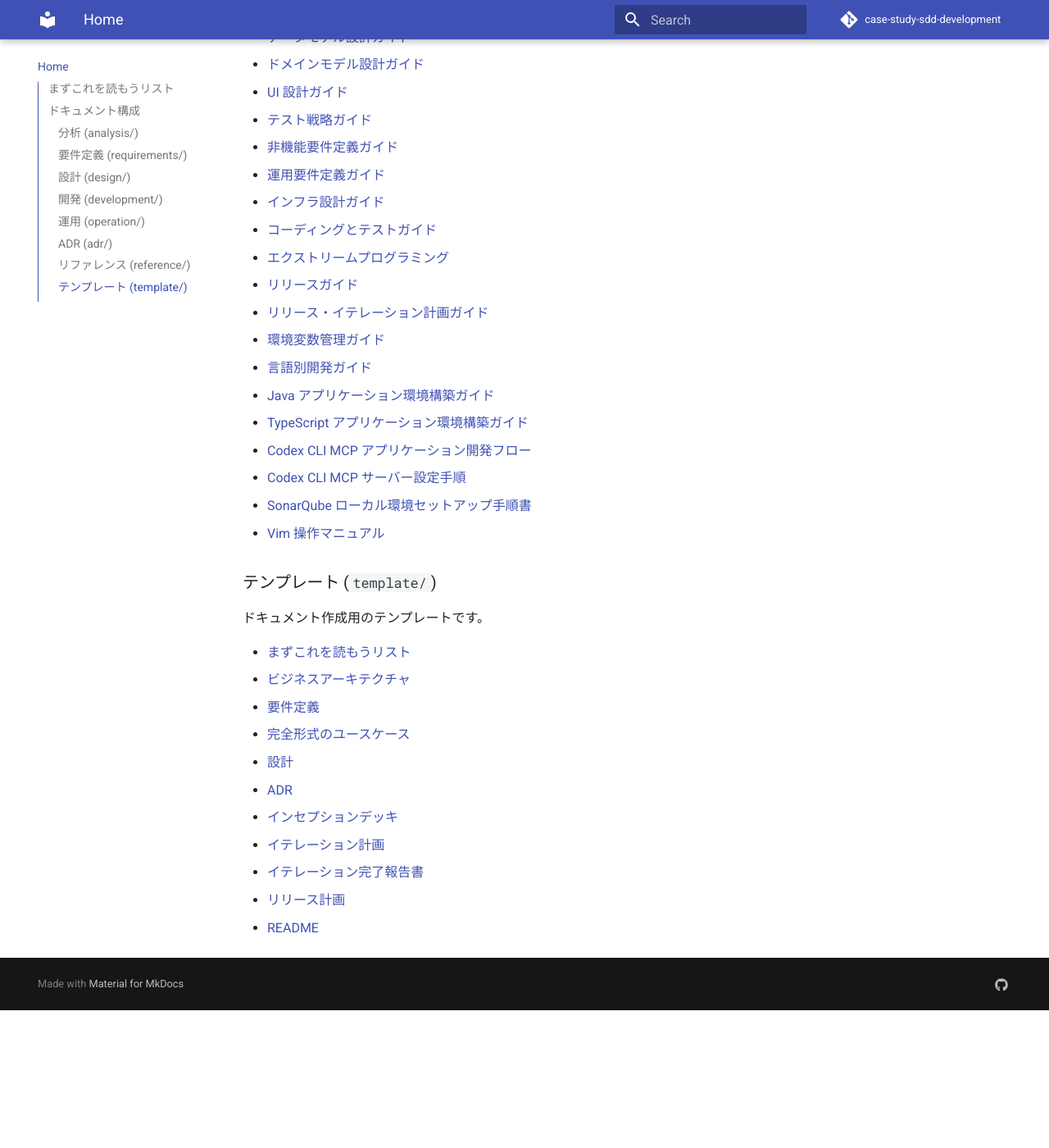
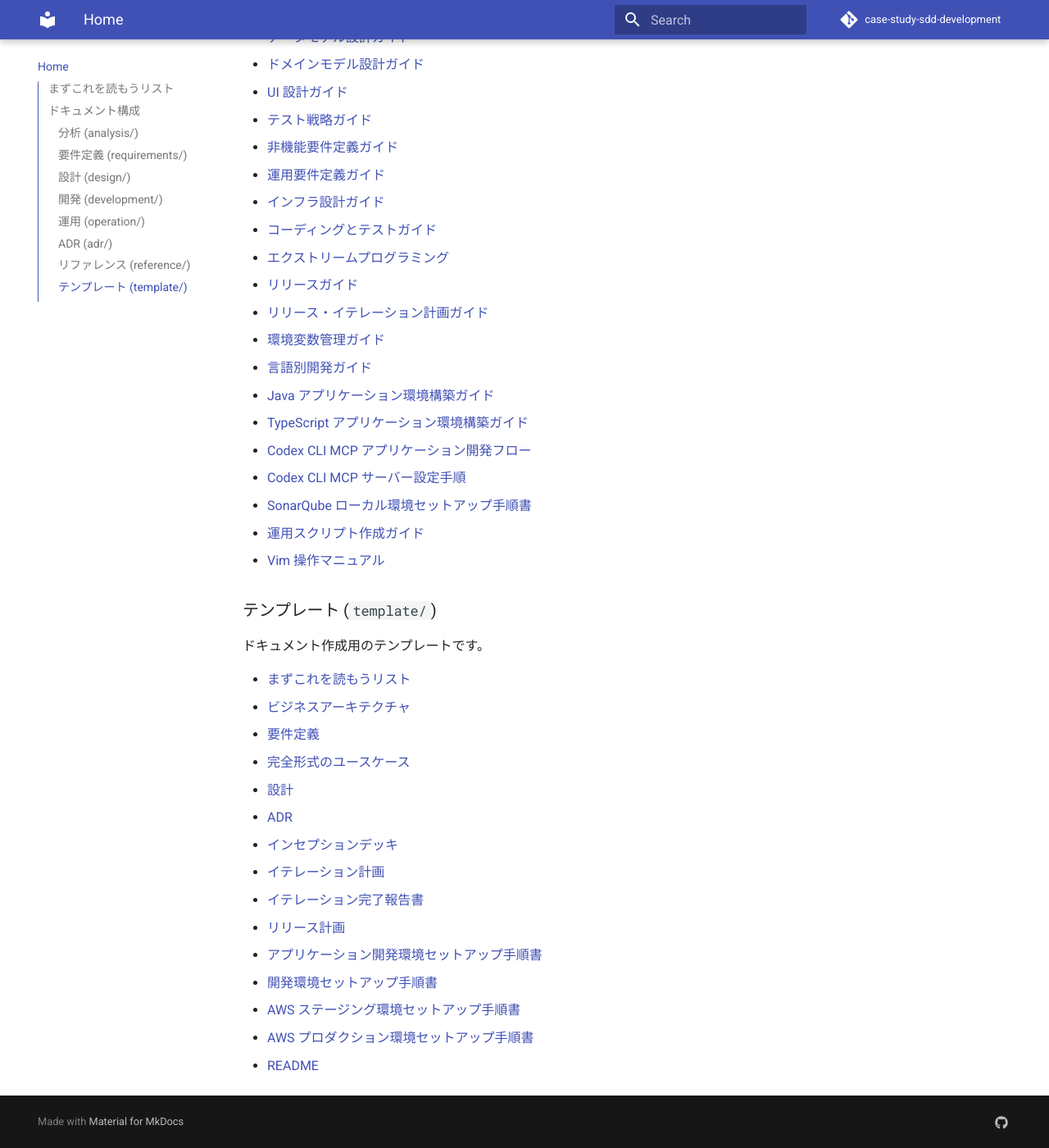
Before and after one commit to k2works/case-study-sdd-development, an MkDocs documentation site: the page built from docs/index.md, in a window 1280 px wide and 1400 px high, scrolled down 2464 px. Shown: the whole window at 82% size. Built offline with MkDocs 1.6.1 and Material for MkDocs 9.7.7, drawn with Linux system fonts in a browser that asks for light colours; comment, search, counter and statistics services are not loaded; before the commit the page ends 3696 px from its top, so only the background shows below that.

Commit message:
docs: ドキュメントインデックスに未登録ファイルを追加
運用スクリプト作成ガイド、環境セットアップ手順書テンプレートを
docs/index.md、mkdocs.yml、各ディレクトリ index.md に追加。

Co-Authored-By: Claude Opus 4.6 (1M context) <noreply@anthropic.com>

```diff
--- a/docs/index.md
+++ b/docs/index.md
@@ -86,6 +86,7 @@
 - [Codex CLI MCP アプリケーション開発フロー](./reference/CodexCLIMCPアプリケーション開発フロー.md)
 - [Codex CLI MCP サーバー設定手順](./reference/CodexCLIMCPサーバー設定手順.md)
 - [SonarQube ローカル環境セットアップ手順書](./reference/SonarQubeローカル環境セットアップ手順書.md)
+- [運用スクリプト作成ガイド](./reference/運用スクリプト作成ガイド.md)
 - [Vim 操作マニュアル](./reference/Vim操作マニュアル.md)
 
 ### テンプレート (`template/`)
@@ -102,4 +103,8 @@
 - [イテレーション計画](./template/イテレーション計画.md)
 - [イテレーション完了報告書](./template/イテレーション完了報告書.md)
 - [リリース計画](./template/リリース計画.md)
+- [アプリケーション開発環境セットアップ手順書](./template/アプリケーション開発環境セットアップ手順書.md)
+- [開発環境セットアップ手順書](./template/開発環境セットアップ手順書.md)
+- [AWS ステージング環境セットアップ手順書](./template/AWSステージング環境セットアップ手順書.md)
+- [AWS プロダクション環境セットアップ手順書](./template/AWSプロダクション環境セットアップ手順書.md)
 - [README](./template/README.md)
--- a/mkdocs.yml
+++ b/mkdocs.yml
@@ -119,6 +119,7 @@ nav:
       - Codex CLI MCP アプリケーション開発フロー: reference/CodexCLIMCPアプリケーション開発フロー.md
       - Codex CLI MCP サーバー設定手順: reference/CodexCLIMCPサーバー設定手順.md
       - SonarQube ローカル環境セットアップ手順書: reference/SonarQubeローカル環境セットアップ手順書.md
+      - 運用スクリプト作成ガイド: reference/運用スクリプト作成ガイド.md
       - Vim 操作マニュアル: reference/Vim操作マニュアル.md
   - ADR:
       - 概要: adr/index.md
@@ -134,4 +135,8 @@ nav:
       - イテレーション計画: template/イテレーション計画.md
       - イテレーション完了報告書: template/イテレーション完了報告書.md
       - リリース計画: template/リリース計画.md
+      - アプリケーション開発環境セットアップ手順書: template/アプリケーション開発環境セットアップ手順書.md
+      - 開発環境セットアップ手順書: template/開発環境セットアップ手順書.md
+      - AWS ステージング環境セットアップ手順書: template/AWSステージング環境セットアップ手順書.md
+      - AWS プロダクション環境セットアップ手順書: template/AWSプロダクション環境セットアップ手順書.md
       - README: template/README.md
```
Also changed, not shown: docs/reference/index.md (+1 -0 lines), docs/template/index.md (+4 -0 lines).
